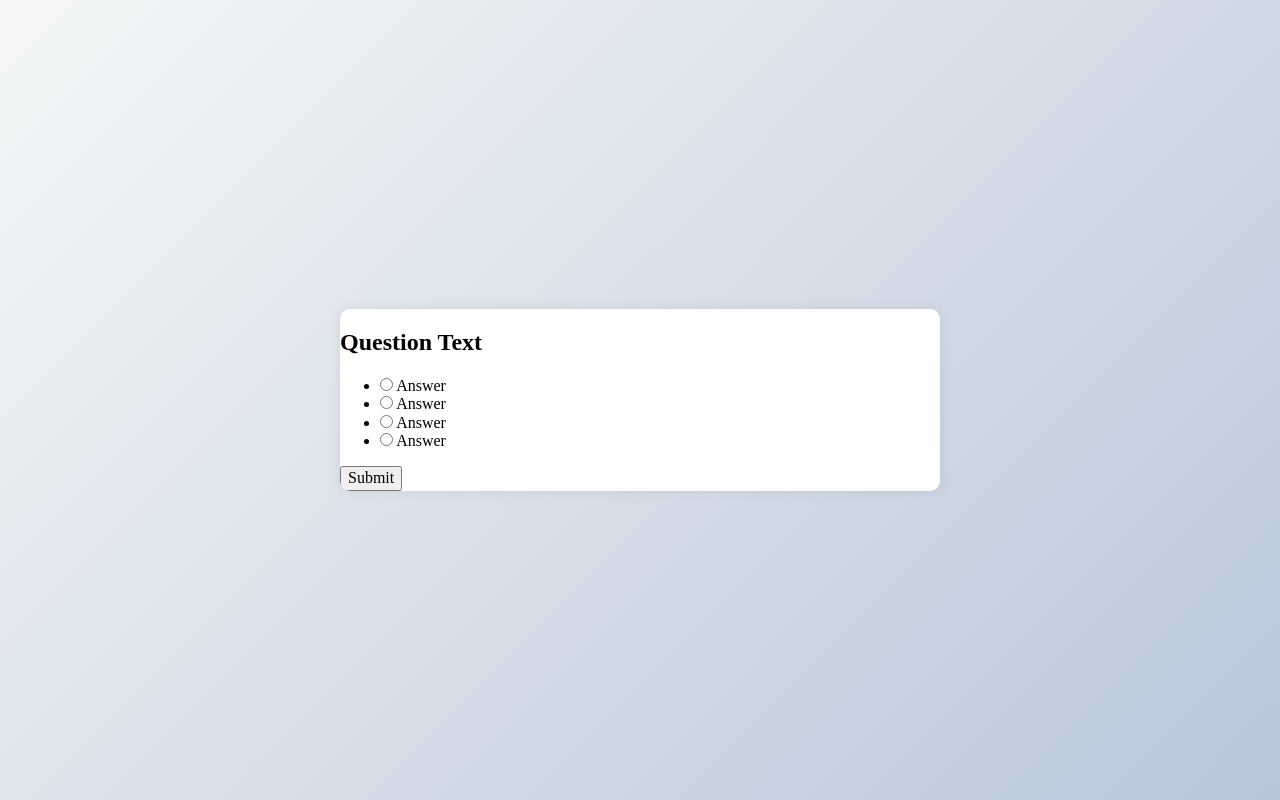
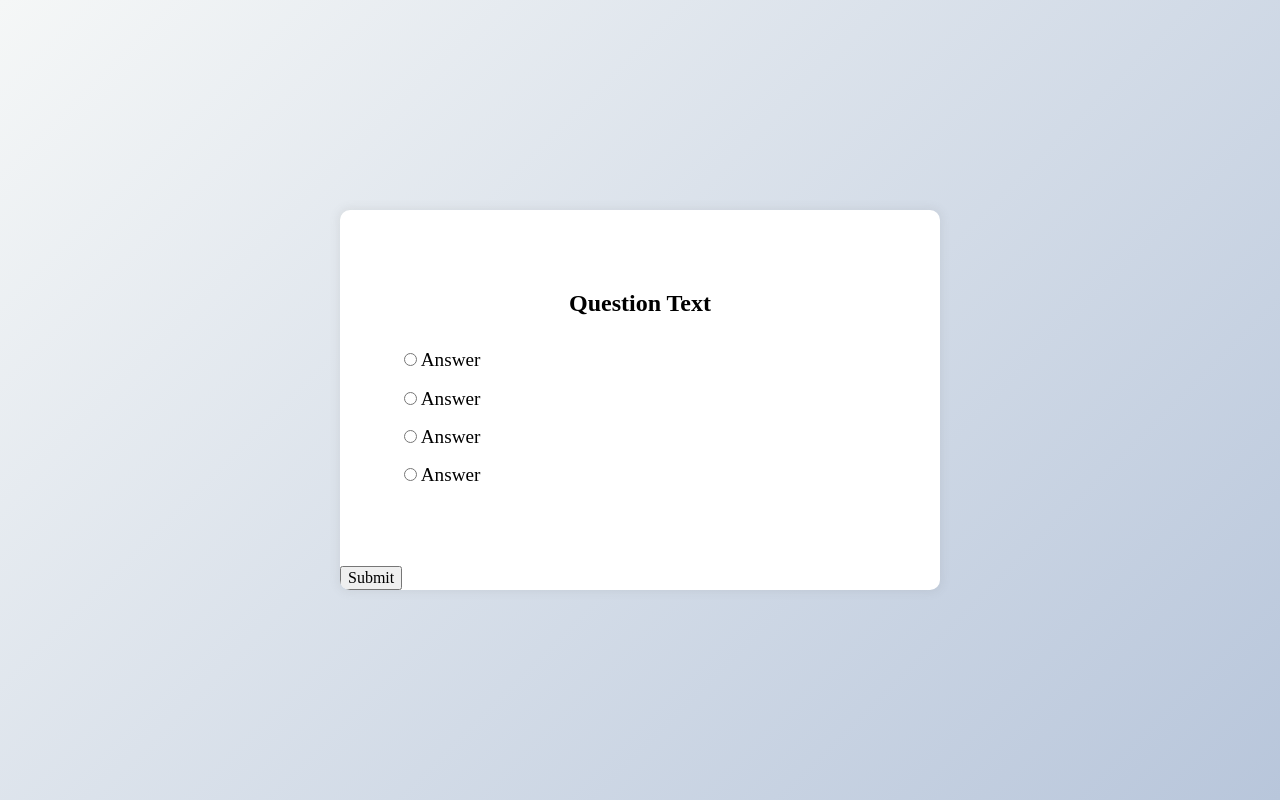
Before and after one commit to kasunweerasinghe/Quiz-Web-App, a plain HTML site: page index.html in a window 1280 px wide. Drawn offline with Linux system fonts and the light colour scheme.

Commit message:
added styles Answers list

```diff
--- a/css/stylesheet.css
+++ b/css/stylesheet.css
@@ -31,3 +31,30 @@ body{
     width: 600px;
     overflow: hidden;
 }
+
+/*added styles for quiz header*/
+.quiz-header{
+    padding: 4rem;
+}
+
+
+h2{
+    padding: 1rem;
+    text-align: center;
+    margin: 0;
+}
+
+/*added styles Answers list*/
+ul{
+    list-style-type: none;
+    padding: 0;
+}
+
+ul>li{
+    font-size: 1.2rem;
+    margin: 1rem 0;
+}
+
+ul>li>label{
+    cursor: pointer;
+}
```
Also changed, not shown: index.html (+1 -1 lines).
